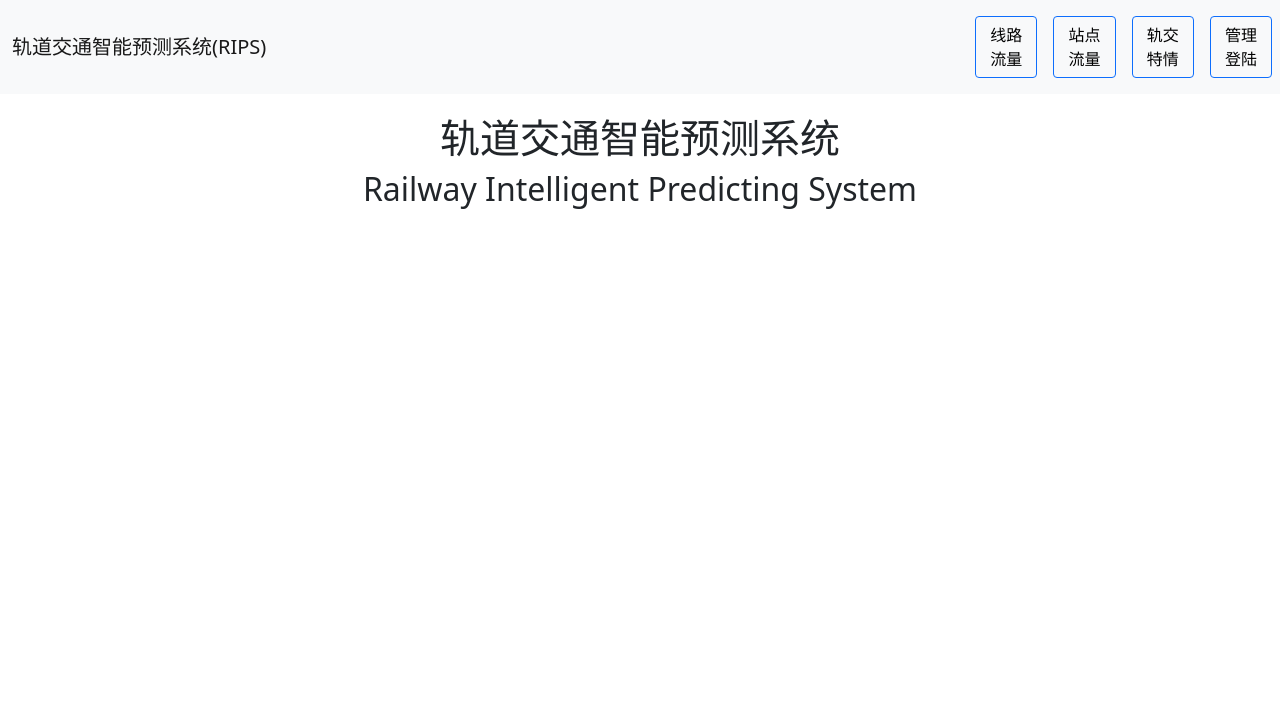
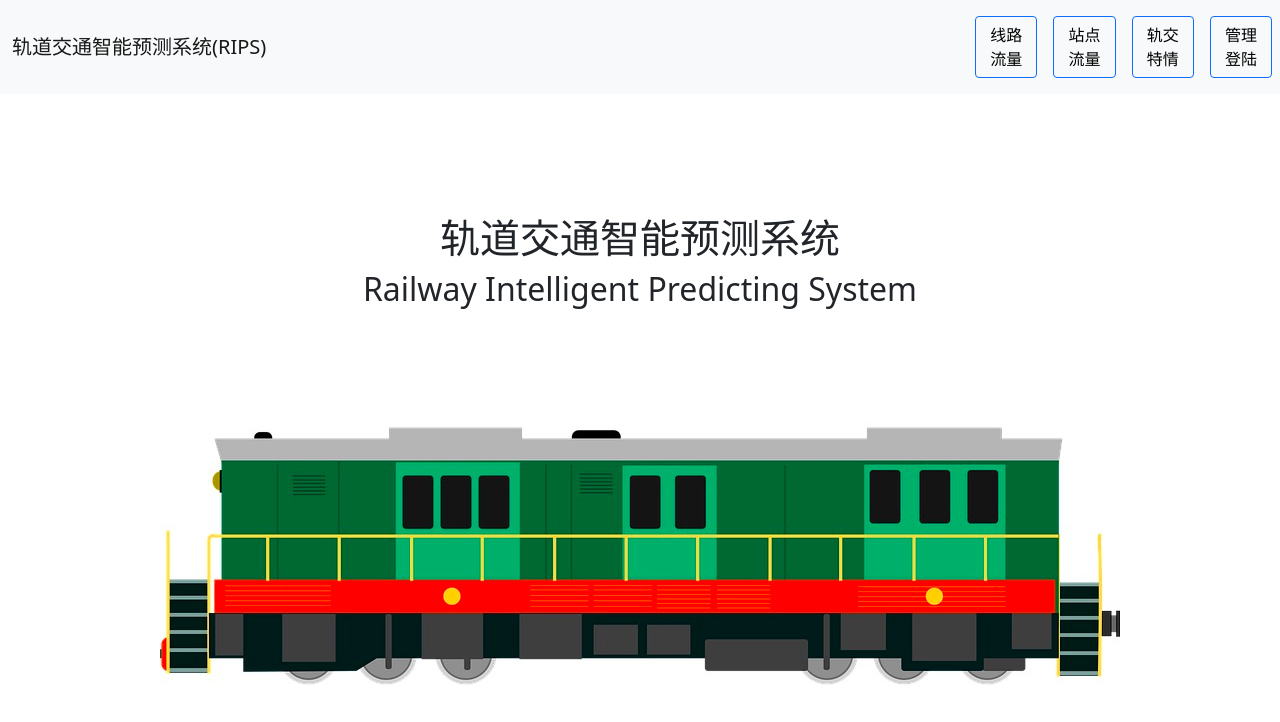
Before and after one commit to Kuludu/RIPS_Frontend, a Vue app: page /admin/login in a window 1280 px wide. Shown: the top 722 px of the page. Built offline with nearby package versions, Linux system fonts and the light colour scheme.

Commit message:
Edit Default

```diff
--- a/src/components/Default.vue
+++ b/src/components/Default.vue
@@ -1,7 +1,8 @@
 <template>
-  <b-container class="text-center" style="margin-top: 20px">
+  <b-container class="text-center" style="margin-top: 120px">
     <h1>轨道交通智能预测系统</h1>
     <h2>Railway Intelligent Predicting System</h2>
+    <b-img :src="require('@/assets/pic.png')"/>
   </b-container>
 </template>
 
```
Also changed, not shown: src/assets/pic.png (added).
